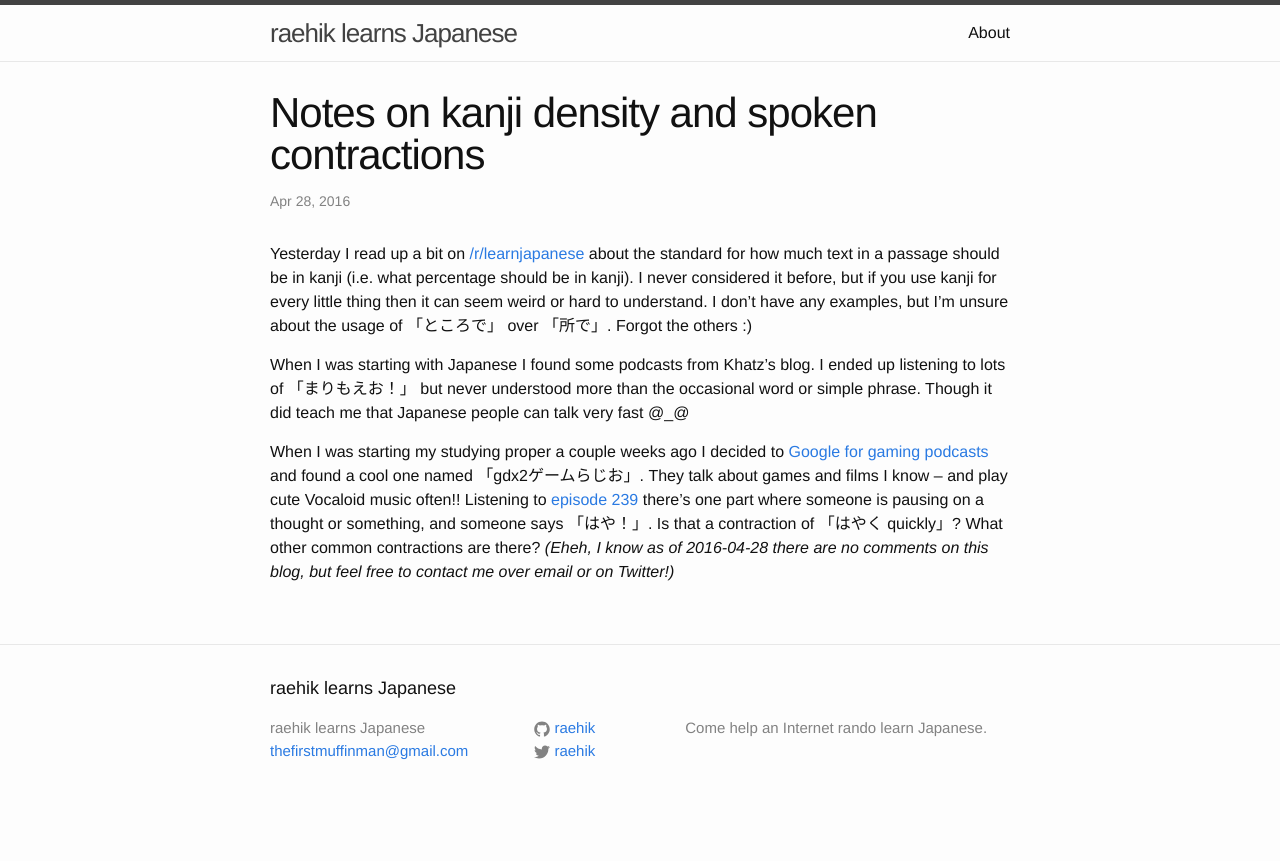
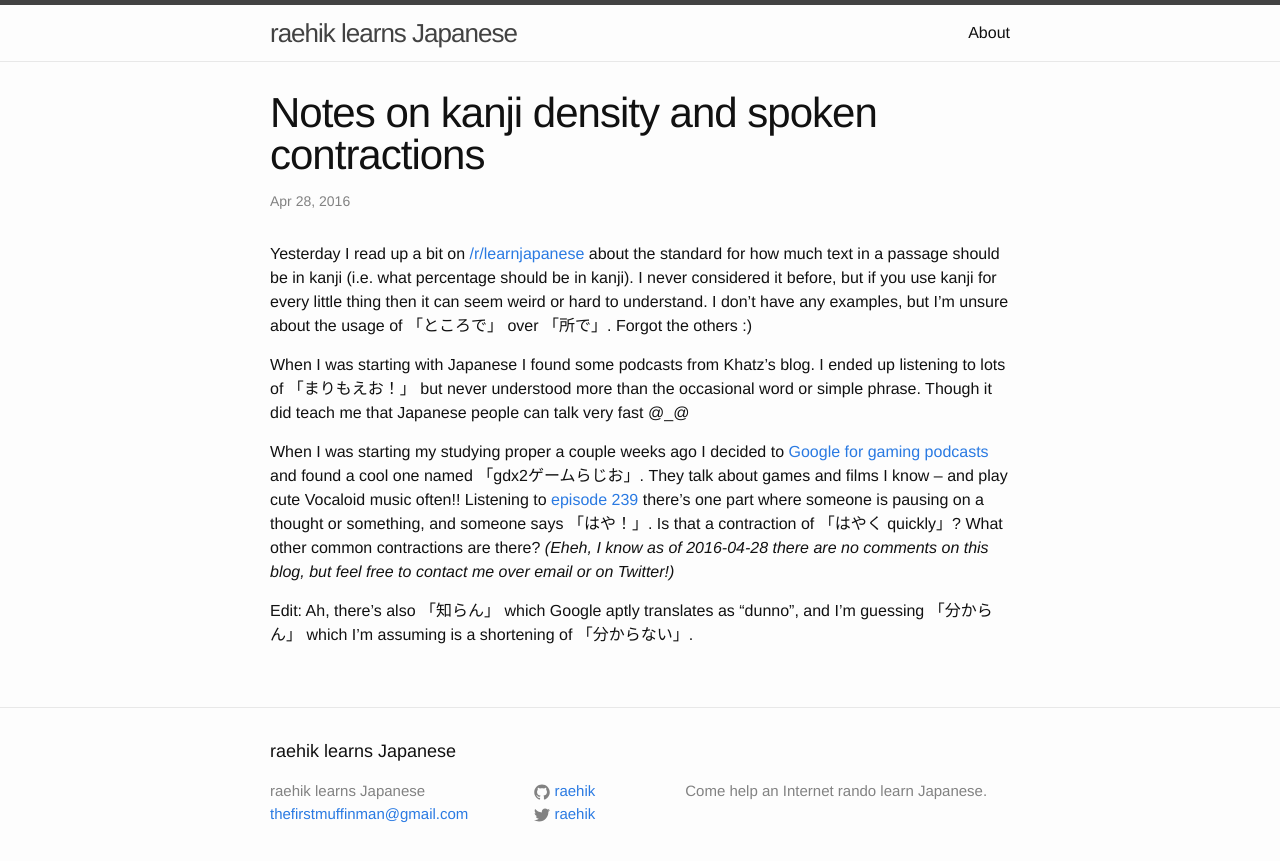
Before and after one commit to raehik/jp.raehik.net, a Jekyll site: the page built from _posts/2016-04-28-notes-on-kanji-density-and-spoken-contractions.md, in a window 1280 px wide. Shown: the top 861 px of the page. Built offline with Jekyll 4.4.1, drawn with Linux system fonts in a browser that asks for light colours; Markdown is read by kramdown in place of the engine named in the settings.

Commit message:
Kanji density & contractions: +more contractions

```diff
--- a/_posts/2016-04-28-notes-on-kanji-density-and-spoken-contractions.md
+++ b/_posts/2016-04-28-notes-on-kanji-density-and-spoken-contractions.md
@@ -26,3 +26,6 @@ there's one part where someone is pausing on a thought or something, and someone
 says 「はや！」. Is that a contraction of 「はやく quickly」? What other common
 contractions are there? *(Eheh, I know as of 2016-04-28 there are no comments on
 this blog, but feel free to contact me over email or on Twitter!)*
+
+Edit: Ah, there's also 「知らん」 which Google aptly translates as "dunno", and
+I'm guessing 「分からん」 which I'm assuming is a shortening of 「分からない」.
```
Also changed, not shown: other parts of _posts/2016-04-28-notes-on-kanji-density-and-spoken-contractions.md (+1 -1 lines).
